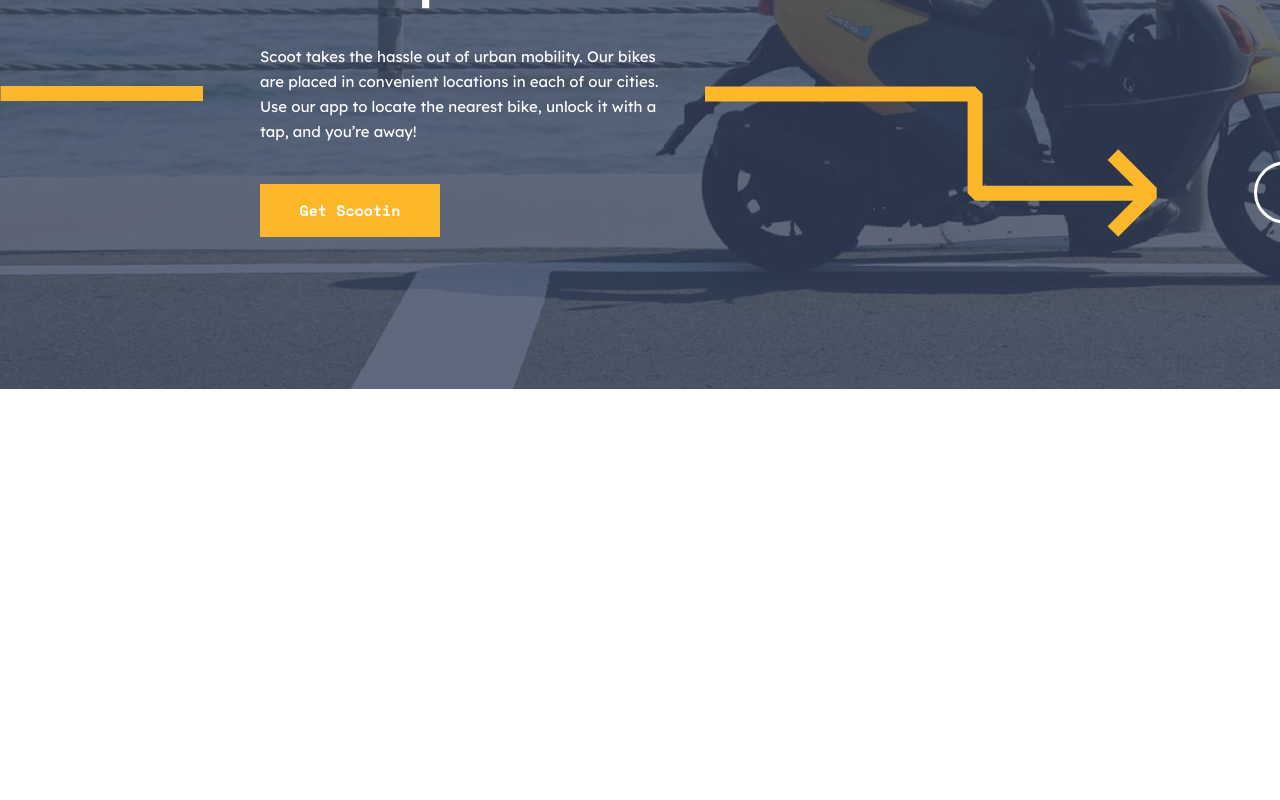
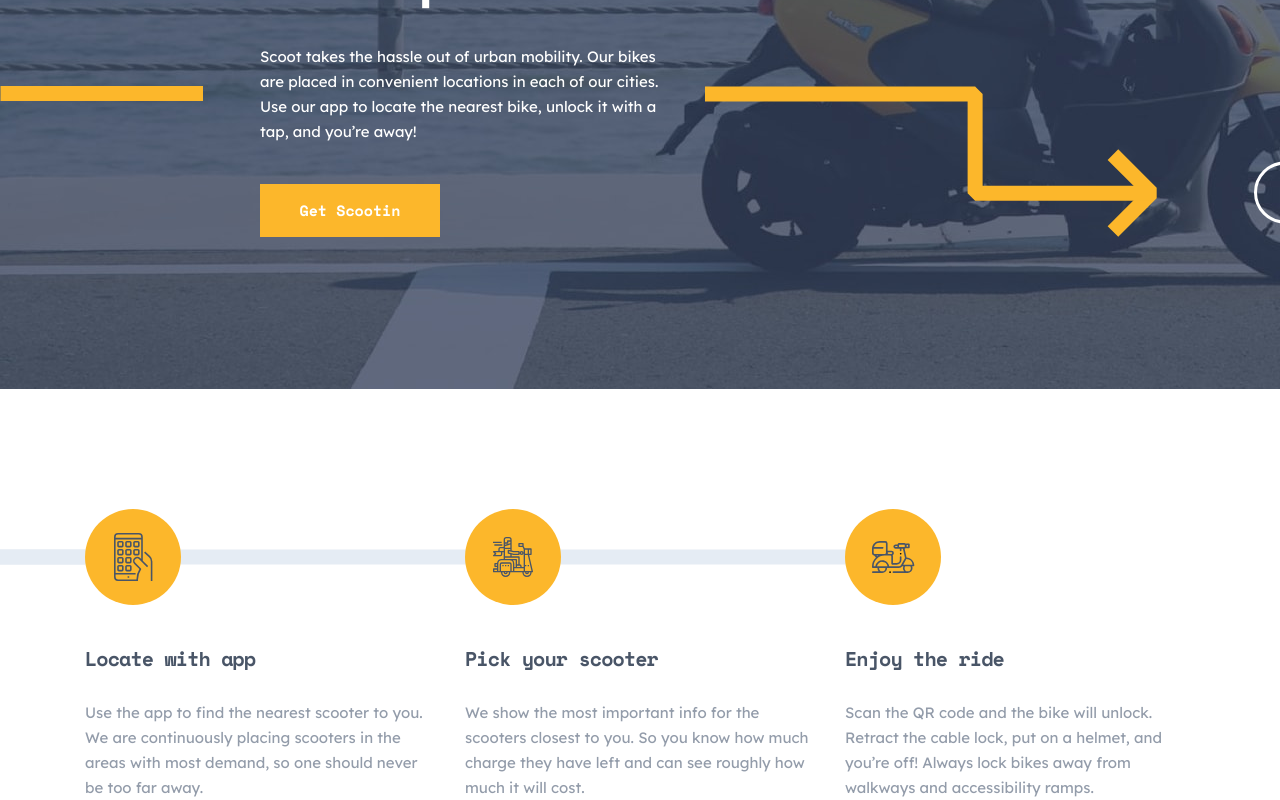
Before and after one commit to GrzywN/scoot-multi-page-website, a React (Vite) app: page / in a window 1280 px wide. Shown: the part 357-1157 px from the top of the page. Before the commit the page ends 800 px from the top, so only its background shows below. Built offline with nearby package versions, Linux system fonts and the light colour scheme.

Commit message:
add Stepper component (not verified yet)

```diff
--- a/src/App.jsx
+++ b/src/App.jsx
@@ -1,11 +1,14 @@
+import React from "react";
 import Navbar from "./common/components/Navbar";
-import Hero from "./pages/main/components/Hero";
+import Hero from "./pages/home/components/Hero";
+import Stepper from "./pages/home/components/Stepper";
 
 function App() {
   return (
     <>
       <Navbar />
       <Hero />
+      <Stepper />
     </>
   );
 }
--- /dev/null
+++ b/src/pages/home/components/Hero/index.jsx
@@ -0,0 +1,3 @@
+import Hero from "./Hero";
+
+export default Hero;
--- /dev/null
+++ b/src/pages/home/components/Stepper/Card.jsx
@@ -0,0 +1,45 @@
+import React from "react";
+import PropTypes from "prop-types";
+
+function Card({ icon, title, description }) {
+  return (
+    <div
+      className="
+      relative grid place-items-center gap-6
+      md:max-w-[35.8125rem] md:place-items-start md:gap-0 md:pl-[10.9375rem]
+      xl:max-w-[21.875rem] xl:pl-0"
+    >
+      <img
+        className="
+        h-14 w-14
+        md:absolute md:h-24 md:w-24
+        xl:static xl:mb-10"
+        src={icon}
+        alt=""
+      />
+      <h3
+        className="
+        font-monospace text-card-title text-dark-navy
+        md:mb-[1.6875rem]
+        xl:mb-[1.6875rem]"
+      >
+        {title}
+      </h3>
+      <p
+        className="
+        text-center font-sans-serif text-body text-dim-grey
+        md:text-left"
+      >
+        {description}
+      </p>
+    </div>
+  );
+}
+
+Card.propTypes = {
+  icon: PropTypes.string.isRequired,
+  title: PropTypes.string.isRequired,
+  description: PropTypes.string.isRequired,
+};
+
+export default Card;
--- /dev/null
+++ b/src/pages/home/components/Stepper/Stepper.jsx
@@ -0,0 +1,57 @@
+import React from "react";
+import Card from "./Card";
+import locateIcon from "/src/assets/icons/locate.svg";
+import rideIcon from "/src/assets/icons/ride.svg";
+import scooterIcon from "/src/assets/icons/scooter.svg";
+
+function Stepper() {
+  return (
+    <div
+      className="
+      grid w-full place-items-center
+      md:relative"
+    >
+      <div
+        className="
+        mt-[7.5rem] grid justify-center gap-12 px-8
+        md:max-w-[90rem] md:gap-10 md:px-0
+        xl:relative xl:flex xl:gap-[1.875rem]"
+      >
+        <Card
+          icon={locateIcon}
+          title="Locate with app"
+          description="Use the app to find the nearest scooter to you. We are continuously
+          placing scooters in the areas with most demand, so one should never be
+          too far away."
+        />
+        <Card
+          icon={rideIcon}
+          title="Pick your scooter"
+          description="We show the most important info for the scooters closest to you. So
+          you know how much charge they have left and can see roughly how much
+          it will cost."
+        />
+        <Card
+          icon={scooterIcon}
+          title="Enjoy the ride"
+          description="Scan the QR code and the bike will unlock. Retract the cable lock, put
+          on a helmet, and you’re off! Always lock bikes away from walkways and
+          accessibility ramps."
+        />
+        <div
+          className="
+          absolute -z-10 hidden bg-light-grey
+          md:top-0 md:block md:h-[32.0625rem] md:w-[0.9375rem] md:translate-x-[calc(3rem-50%)]
+          xl:top-12 xl:left-0 xl:h-[0.9375rem] xl:w-[60.875rem] xl:-translate-y-1/2 xl:translate-x-[-10.3125rem]"
+        ></div>
+        <div
+          className="
+          absolute top-12 -z-10 hidden bg-light-grey
+          xl:left-0 xl:block xl:h-[0.9375rem] xl:w-screen xl:-translate-x-full xl:-translate-y-1/2"
+        ></div>
+      </div>
+    </div>
+  );
+}
+
+export default Stepper;
--- /dev/null
+++ b/src/pages/home/components/Stepper/index.jsx
@@ -0,0 +1,3 @@
+import Stepper from "./Stepper";
+
+export default Stepper;
--- a/src/pages/main/components/Hero/index.jsx
+++ /dev/null
@@ -1,8 +0,0 @@
-import React from "react";
-import Hero from "./Hero";
-
-function HeroContainer() {
-  return <Hero />;
-}
-
-export default HeroContainer;
--- a/tailwind.config.js
+++ b/tailwind.config.js
@@ -32,6 +32,14 @@
         "1.5rem",
         { lineHeight: "1.75rem", letterSpacing: "-1.07px", fontWeight: "bold" },
       ],
+      "card-title": [
+        "1.25rem",
+        {
+          lineHeight: "1.75rem",
+          letterSpacing: "-0.0556rem",
+          fontWeight: "bold",
+        },
+      ],
       "nav-list": [
         "1.125rem",
         { lineHeight: "1.5625rem", letterSpacing: "0", fontWeight: "bold" },
```
Also changed, not shown: src/pages/home/components/Hero/Hero.jsx (renamed from src/pages/main/components/Hero/Hero.jsx), 1 other file (tests, documents, lock files or other folders).
